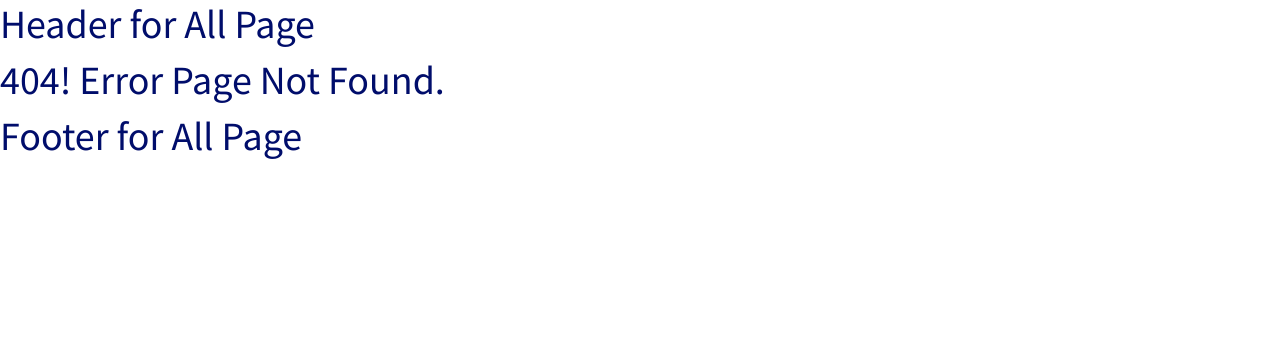
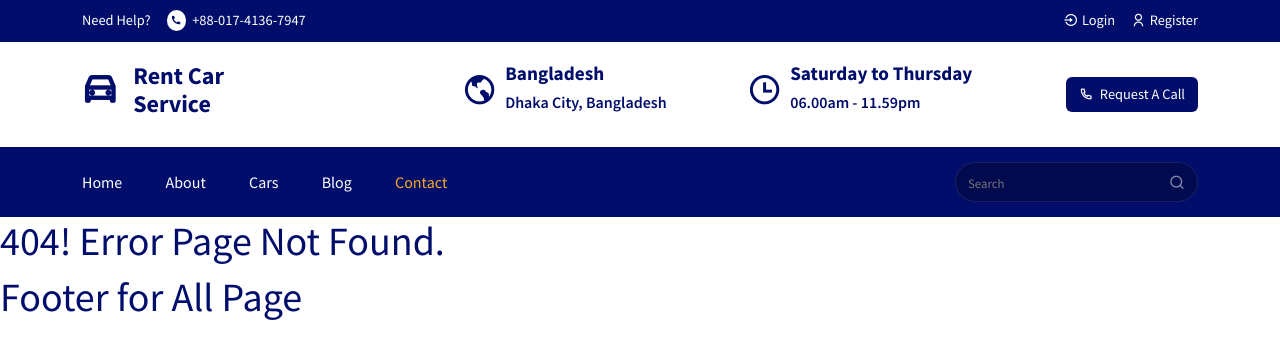
Before and after one commit to salman-saleihin/rent-car-bangladesh-react-project, a React (Create React App) app: page /contact in a window 1280 px wide. Before the commit this address had no page. Shown: the top 358 px of the page. Built offline with nearby package versions, Linux system fonts and the light colour scheme.

Commit message:
Header Section Totally Compleate

```diff
--- a/src/components/Header/Header.jsx
+++ b/src/components/Header/Header.jsx
@@ -1,11 +1,155 @@
 import React from 'react';
 
+import { Container , Row , Col } from 'reactstrap';
+import { Link , NavLink } from 'react-router-dom';
+import '../../styles/Header.css' ;
+
+const navLinks = [
+    {
+        path:'/home',
+        display: 'Home'
+    },
+    {
+        path:'/about',
+        display: 'About'
+    },
+    {
+        path:'/cars',
+        display: 'Cars'
+    },
+    {
+        path:'/blogs',
+        display: 'Blog'
+    },
+    {
+        path:'/contact',
+        display: 'Contact'
+    },
+]
+
 const Header = () => {
-    return (
-        <div>
-            <h1>Header for All Page</h1>
-        </div>
-    );
+    return <header className="header">
+
+    {/* {==========/Header Top\===============} */}
+
+    <div className="header__top">
+        <Container>
+            <Row>
+                <Col lg="6" md="6" sm="6">
+                    <div className="header__top__left">
+                        <span>Need Help?</span>
+                        <span className="header__top__help">
+                            <i class="ri-phone-fill"></i> +88-017-4136-7947
+                        </span>
+                    </div>
+                </Col>
+
+                <Col lg="6" md="6" sm="6">
+                        <div className="header__top__right d-flex align-items-center justify-content-end gap-3">
+
+                            <Link to='#' className='d-flex align-items-center gap-1'>
+                                <i class="ri-login-circle-line"></i> Login
+                            </Link>
+
+                            <Link to='#' className='d-flex align-items-center gap-1'>
+                                <i class="ri-user-line"></i> Register
+                            </Link>
+                        </div>
+                 </Col>
+            </Row>
+        </Container>
+    </div>
+
+    {/* {==========/Header Middle\===============} */}
+
+    <div className="header__middle">
+        <Container>
+            <Row>
+                <Col lg='4' md='3' sm='4'>
+                    <div className="logo">
+                        <h1>
+                            <Link to='/home' className='d-flex align-items-center gap-3'>
+                            <i class="ri-car-line"></i>
+                            <span>Rent Car <br /> Service</span>
+                            </Link>
+                        </h1>
+                    </div>
+
+                </Col>
+
+                <Col lg='3' md='3' sm='4'>
+                    <div className="header__location d-flex align-items-center gap-2">
+
+                            <span> <i class="ri-earth-line"></i> </span>
+
+                        <div className="header__location-content">
+                            <h4>Bangladesh</h4>
+                            <h6>Dhaka City, Bangladesh</h6>
+                        </div>
+
+                    </div>
+                </Col>
+
+                <Col lg='3' md='3' sm='4'>
+                    <div className="header__location d-flex align-items-center gap-2">
+
+                            <span> <i class="ri-time-line"></i> </span>
+
+                        <div className="header__location-content">
+                            <h4>Saturday to Thursday</h4>
+                            <h6>06.00am - 11.59pm</h6>
+                        </div>
+
+                    </div>
+                </Col>
+
+                <Col lg='2' md='3' sm='0' className='d-flex align-items-center justify-content-end '>
+                    <button className="header__btn btn">
+                        <Link to="/contact">
+                            <i class="ri-phone-line"></i> Request A Call
+                        </Link>
+                    </button>
+                </Col>
+
+            </Row>
+        </Container>
+    </div>
+
+     {/* {==========/ Main Navigation \===============} */}
+
+            <div className="main__navbar">
+                <Container>
+                    <div className="navigation__wrapper d-flex align-items-center justify-content-between">
+
+                        <span className="mobile__menu">
+                             <i class="ri-menu-line"></i>
+                        </span>
+
+                        <div className="navigation">
+                                <div className="menu">
+                                    {
+                                        navLinks.map((item, index)=> (
+                                            <NavLink to={item.path} className={navClass=> navClass.isActive ? 'nav__active nav__item ' : 'nav__item'} key={index}>
+                                                {item.display}
+                                            </NavLink>
+                                        ))
+                                    }
+                                </div>
+                        </div>
+
+                        <div className="nav__right">
+                            <div className="search__box">
+                                <input type="text" placeholder='Search' />
+                                <span>
+                                    <i class="ri-search-line"></i>
+                                </span>
+                            </div>
+                        </div>
+
+                    </div>
+                </Container>
+            </div>
+    </header>
 };
 
 export default Header;
--- /dev/null
+++ b/src/styles/Header.css
@@ -0,0 +1,169 @@
+
+/* =============/Header Top\============= */
+
+.header__top{
+    padding: 10px 0px;
+    background: #000d6b;
+    color: #fff;
+
+}
+
+.header__top__left{
+    display: flex;
+    align-items: center;
+    column-gap: 1rem;
+}
+
+.header__top__left span{
+    font-size: 0.9rem ;
+}
+
+.header__top__help{
+    display: flex;
+    align-items: center;
+    column-gap: .4rem;
+}
+
+.header__top__help i{
+   color: #000d6b;
+   background: #fff;
+   padding: 2px 4px;
+   border-radius: 50%;
+   font-size: 0.7rem;
+}
+
+.header__top__right a {
+    text-decoration: none;
+    color: #fff;
+    font-size: 0.9rem;
+}
+
+.header__top__right a:hover {
+    color: #fff;
+}
+
+/* =============/Header Middle\============= */
+
+.header__middle{
+    padding: 20px 0px;
+
+}
+
+.logo h1 a span {
+    font-size: 1.5rem;
+}
+.logo h1 a i{
+  font-size: 2.2rem;
+ ;
+}
+.logo h1 a{
+    text-decoration: none;
+    color: #000d6b;
+    font-weight: 700;
+}
+.logo h1{
+    font-size: 1.5rem;
+}
+
+.header__location span i {
+    font-size: 2.2rem;
+    color: #000d6b;
+}
+
+.header__location-content h4 {
+    font-size: 1.2rem;
+    font-weight: 700;
+    color: #000d6b;
+}
+.header__location-content h6 {
+    font-weight: 600;
+    color: #000d6b;
+}
+
+
+.header__btn {
+    background: #000d6b !important;
+    padding: 10px 20px;
+    border: none;
+    outline: none;
+    border-radius: 5px;
+}
+
+.header__btn a {
+    display: flex;
+    align-items: center;
+    column-gap: .4rem;
+    color: #fff;
+    text-decoration: none;
+    justify-content: end;
+    font-size: 0.9rem;
+}
+.header__btn a:hover {
+    color: #fff;
+}
+
+
+/* =============/Header Main Navbar Styles\============= */
+
+
+.main__navbar{
+    padding: 15px 0px;
+    background: #000d6b;
+
+}
+
+.mobile__menu i{
+    color: #fff;
+    cursor: pointer;
+    font-size: 1.3rem;
+}
+
+.mobile__menu {
+    display: none;
+
+}
+
+.menu{
+    display: flex;
+    align-items: center;
+    column-gap: 2.7rem;
+}
+
+.nav__item{
+    color: #fff;
+    text-decoration: none;
+    transition: .3sec;
+}
+
+.nav__item:hover{
+    color: aqua;
+}
+
+.search__box{
+    border: 1px solid #7c8a972f;
+    padding: 7px 12px;
+    display: flex;
+    align-items: center;
+    border-radius: 50px;
+    background: #020a4de9;
+}
+
+.search__box input{
+    background: transparent;
+    border: none;
+    outline: none;
+    color: #fff;
+    cursor: pointer;
+}
+.search__box input::placeholder{
+    font-size: .8rem;
+}
+
+.search__box span i {
+    color: #ffffff86;
+    cursor: pointer;
+}
+
+.nav__active{
+    color: #f9a826;
+}
```
